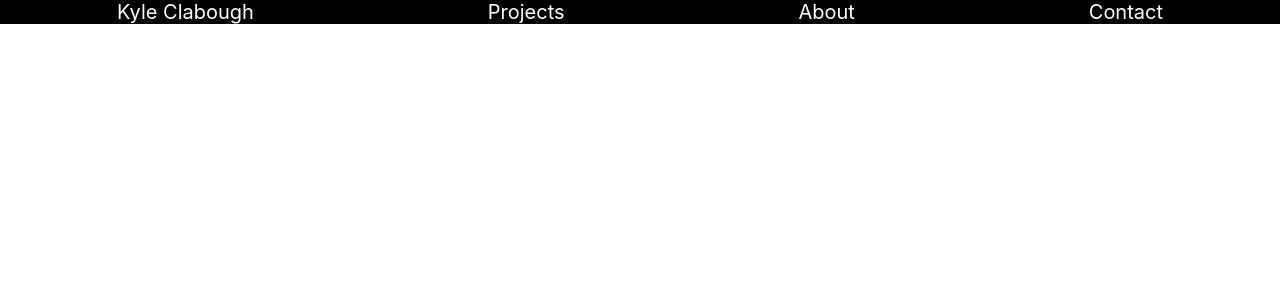
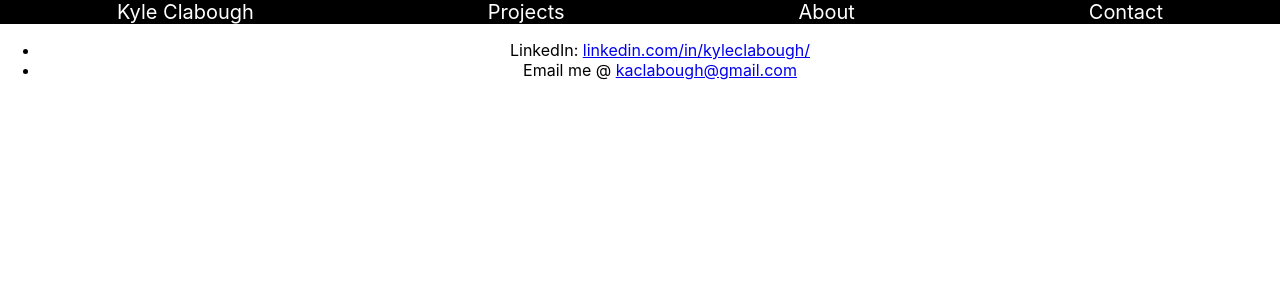
Before and after one commit to SirAirdude/portfolioWebsite, a React (Create React App) app: page /contact in a window 1280 px wide. Shown: the top 300 px of the page. Built offline with nearby package versions, Linux system fonts and the light colour scheme.

Commit message:
added Contact component

```diff
--- a/src/App.js
+++ b/src/App.js
@@ -2,6 +2,7 @@ import React, { Component } from "react";
 import { Route, Link } from "react-router-dom";
 import Home from "./Home/Home.js";
 import Projects from "./Projects/Projects.js";
+import Contact from "./Contact/Contact.js";
 import "./App.css";
 
 class App extends Component {
@@ -25,6 +26,7 @@ class App extends Component {
         <main className={"body"}>
           <Route path="/" exact render={() => <Home />} />
           <Route path="/projects" render={() => <Projects />} />
+          <Route path="/contact" render={() => <Contact />} />
         </main>
       </div>
     );
--- /dev/null
+++ b/src/Contact/Contact.js
@@ -0,0 +1,22 @@
+import React, { Component } from "react";
+
+class Contact extends Component {
+  render() {
+    return (
+      <div>
+        <ul>
+          <li>
+            LinkedIn:{" "}
+            <a href="https://www.linkedin.com/in/kyleclabough/">
+              linkedin.com/in/kyleclabough/
+            </a>
+          </li>
+          <li>
+            Email me @ <a href="kaclabough@gmail.com">kaclabough@gmail.com</a>
+          </li>
+        </ul>
+      </div>
+    );
+  }
+}
+export default Contact;
```
